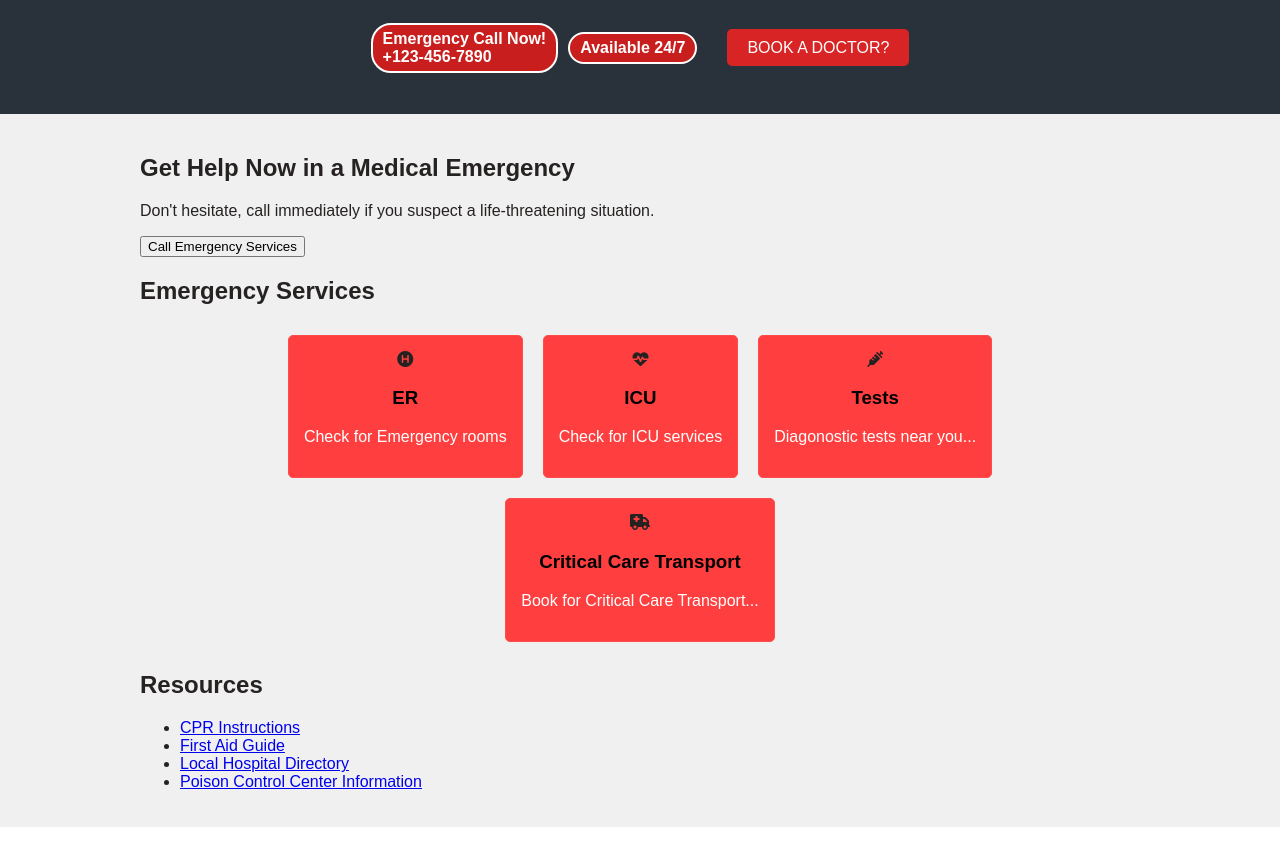
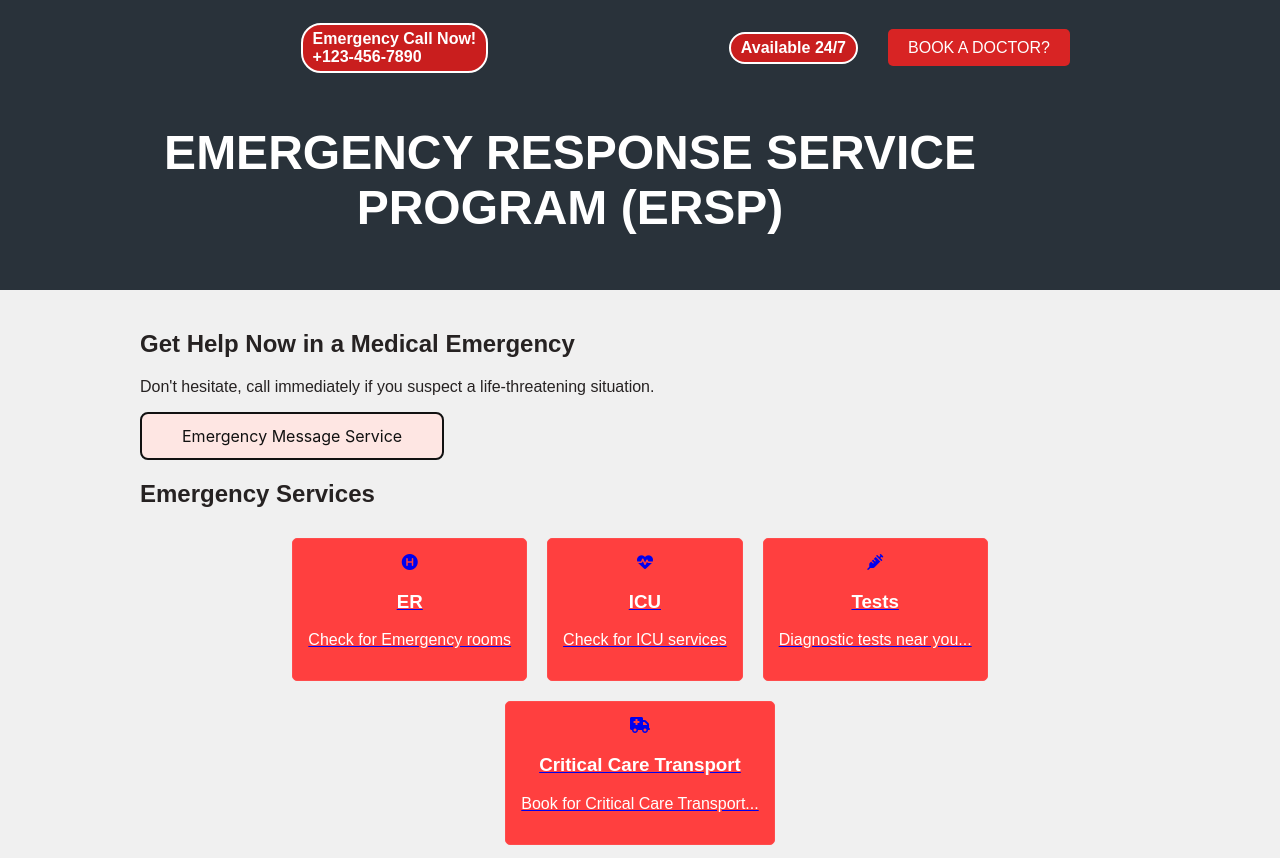
Before and after one commit to AadithTom/Hackify, a plain HTML site: page index.html in a window 1280 px wide. Shown: the top 858 px of the page. Drawn offline with Linux system fonts and the light colour scheme.

Commit message:
Update index.html

```diff
--- a/index.html
+++ b/index.html
@@ -11,6 +11,7 @@
   <header class="header">
     <div class="container">
       <div class="top-section">
+        <!-- Existing emergency info -->
         <div class="emergency-info">
           <p class="call-now">Emergency Call Now! <br> +123-456-7890</p>
         </div>
@@ -21,6 +22,12 @@
           <a href="#" class="book-doctor">BOOK A DOCTOR?</a>
         </div>
       </div>
+      <!-- New big text -->
+      <div class="ersp-text">
+        <h1>EMERGENCY RESPONSE SERVICE PROGRAM (ERSP)</h1>
+      </div>
+    </div>
+    <div class="container">
       <a href="#" class="logo">
         <img src="path/to/your/logo.png" alt="">
       </a>
@@ -32,28 +39,27 @@
       <section class="hero">
         <h2>Get Help Now in a Medical Emergency</h2>
         <p>Don't hesitate, call immediately if you suspect a life-threatening situation.</p>
-        <button class="call-now">Call Emergency Services</button>
+        <button class="button-56" role="button">Emergency Message Service</button>
       </section>
-
       <section class="services">
         <h2>Emergency Services</h2>
         <div class="services-grid">
-          <div class="service">
-            <i class="fas fa-hospital-symbol"></i> <h3 style="color: black;">ER</h3>
-            <p style="color: white;">Check for Emergency rooms</p>
-          </div>
-          <div class="service">
-            <i class="fas fa-heartbeat"></i> <h3 style="color: black;">ICU</h3>
-            <p style="color: white;">Check for ICU services</p>
-          </div>
-          <div class="service">
-            <i class="fas fa-syringe"></i> <h3 style="color: black;">Tests</h3>
-            <p style="color: white;">Diagonostic tests near you...</p>
-          </div>
-          <div class="service">
-            <i class="fas fa-ambulance"></i> <h3 style="color: black;">Critical Care Transport</h3>
-            <p style="color: white;">Book for Critical Care Transport...</p>
-          </div>
+          <a href="emergency_room.html" class="service">
+            <i class="fas fa-hospital-symbol"></i> <h3>ER</h3>
+            <p>Check for Emergency rooms</p>
+          </a>
+          <a href="icu.html" class="service">
+            <i class="fas fa-heartbeat"></i> <h3>ICU</h3>
+            <p>Check for ICU services</p>
+          </a>
+          <a href="test.html" class="service">
+            <i class="fas fa-syringe"></i> <h3>Tests</h3>
+            <p>Diagnostic tests near you...</p>
+          </a>
+          <a href="critical_care_transport.html" class="service">
+            <i class="fas fa-ambulance"></i> <h3>Critical Care Transport</h3>
+            <p>Book for Critical Care Transport...</p>
+          </a>
         </div>
       </section>
 
```
